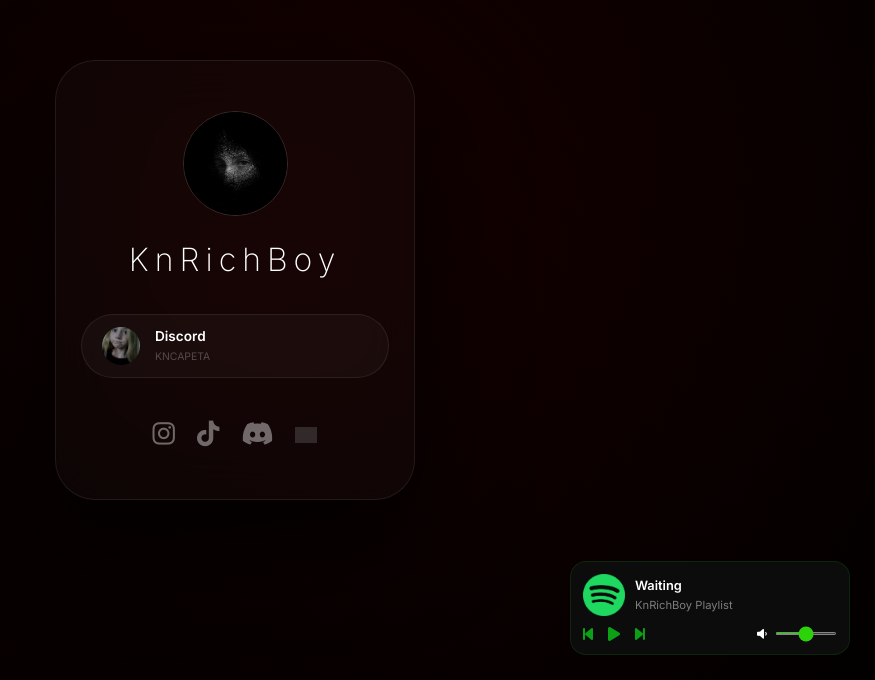
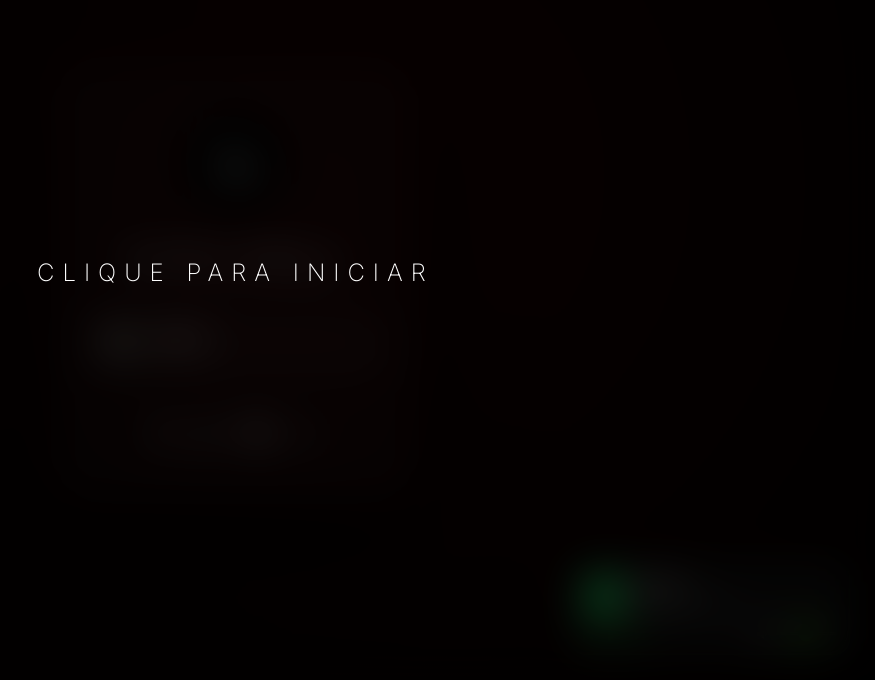
Before and after one commit to 97kww/KnRichBoy, a plain HTML site: page index.html in a window 1280 px wide. Shown: the part 120-800 px from the top of the page, without its empty margins (405-1280 px from the left). Drawn offline with Linux system fonts and the light colour scheme; grey boxes are pictures that could not be loaded.

Commit message:
Implement entry overlay for user interaction
Added entry overlay for user experience initiation.

```diff
--- a/index.html
+++ b/index.html
@@ -17,6 +17,38 @@
             align-items: center;
             overflow: hidden;
             position: relative;
+        }
+
+
+        #entry-overlay {
+            position: fixed;
+            top: 0; left: 0;
+            width: 100%; height: 100%;
+            background: rgba(0, 0, 0, 0.6);
+            backdrop-filter: blur(20px);
+            -webkit-backdrop-filter: blur(20px);
+            z-index: 9999;
+            display: flex;
+            justify-content: center;
+            align-items: center;
+            flex-direction: column;
+            cursor: pointer;
+            transition: opacity 0.8s ease, visibility 0.8s;
+        }
+
+        #entry-overlay h2 {
+            color: #fff;
+            font-weight: 200;
+            letter-spacing: 8px;
+            text-transform: uppercase;
+            margin-bottom: 15px;
+            animation: pulse 2s infinite;
+        }
+
+        @keyframes pulse {
+            0% { opacity: 0.3; transform: scale(0.98); }
+            50% { opacity: 1; transform: scale(1); }
+            100% { opacity: 0.3; transform: scale(0.98); }
         }
 
         .bg-animated {
@@ -127,6 +159,10 @@
 </head>
 <body>
 
+    <div id="entry-overlay" onclick="startExperience()">
+        <h2>Clique para iniciar</h2>
+    </div>
+
     <div class="bg-animated"></div>
 
     <div class="profile-card">
@@ -193,6 +229,21 @@
             mTitle.innerText = songs[i].n;
         }
 
+
+        function startExperience() {
+            const overlay = document.getElementById('entry-overlay');
+            overlay.style.opacity = '0';
+            setTimeout(() => {
+                overlay.style.visibility = 'hidden';
+            }, 800);
+
+
+            load(0);
+            audio.play().then(() => {
+                pIcon.className = "fas fa-pause btn";
+            }).catch(e => console.log("Erro ao tocar:", e));
+        }
+
         function toggle() {
             if (audio.paused) {
                 audio.play().then(() => {
@@ -229,7 +280,6 @@
             setTimeout(() => t.style.opacity = '0', 2000);
         }
 
-        load(0);
         audio.volume = 0.5;
     </script>
 </body>
```
